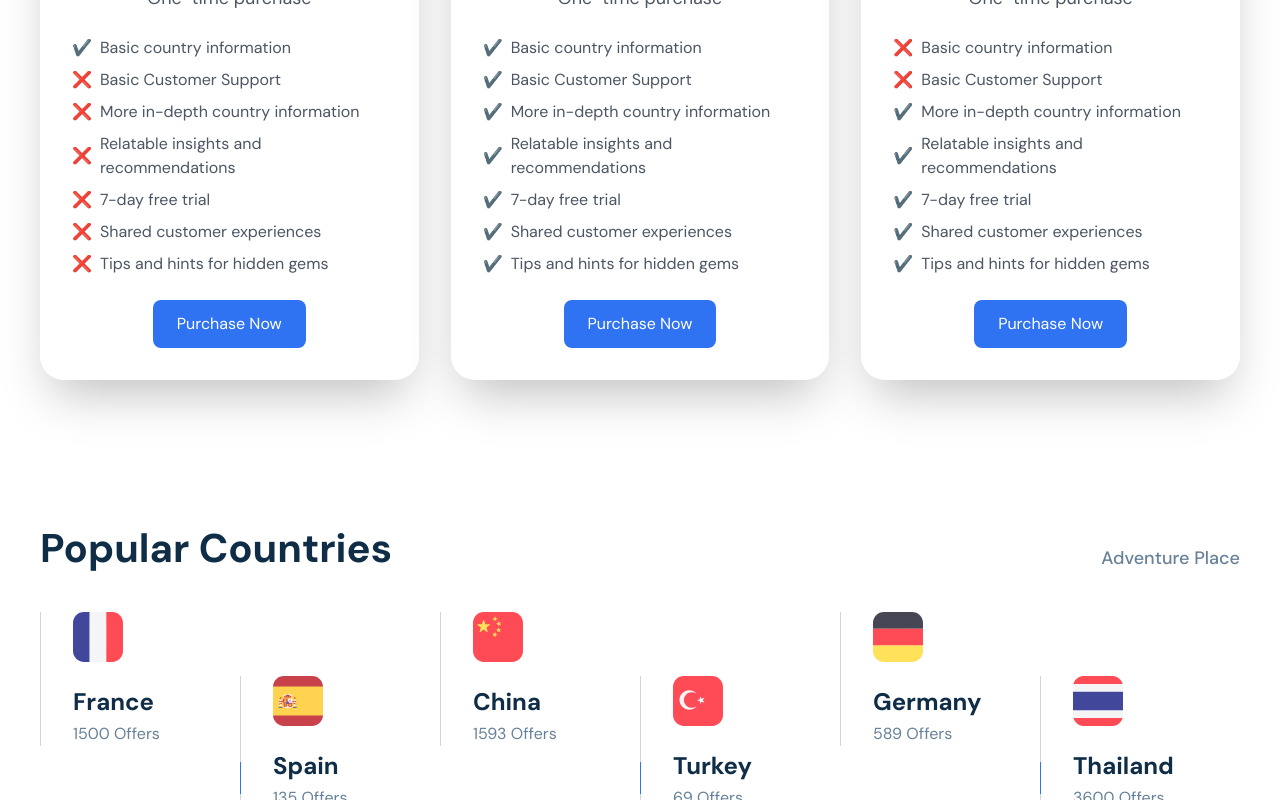
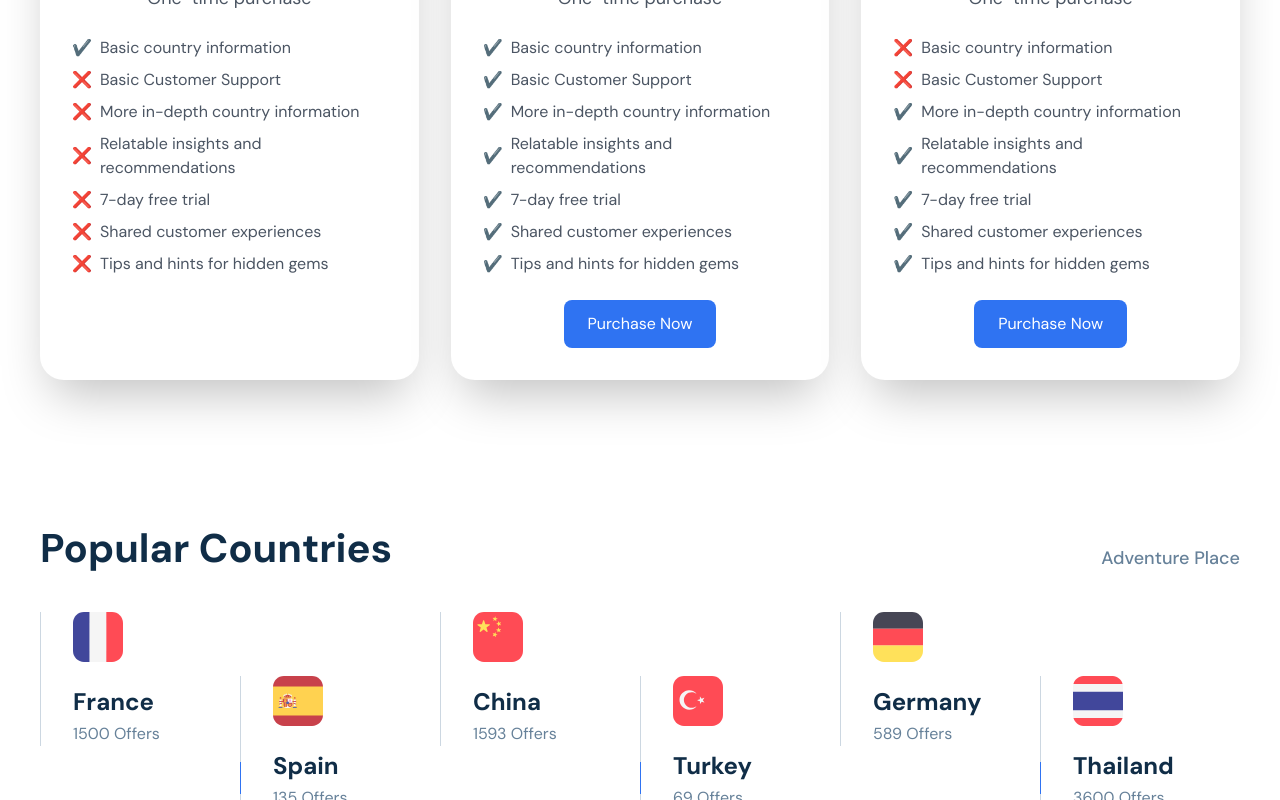
Before and after one commit to NSCC-ITC-Winter2025-WEBD3031-700-MCa/webd3031-project-culturalcompass, a Next.js app: page / in a window 1280 px wide. Shown: the part 1707-2507 px from the top of the page. Built offline with nearby package versions, Linux system fonts and the light colour scheme.

Commit message:
fix(index.tsx): Remove Purchase Button From Standard Plan

```diff
--- a/src/components/Home/Features/index.tsx
+++ b/src/components/Home/Features/index.tsx
@@ -64,9 +64,12 @@ const PricingSection = () => {
                   </li>
                 ))}
               </ul>
+              {plan.name !== "Standard" && (
               <button className="py-3 px-6 bg-primary hover:bg-blue-700 text-white rounded-lg">
-                Purchase Now
+              Purchase Now
               </button>
+              )}
+
             </div>
           ))}
         </div>
```
